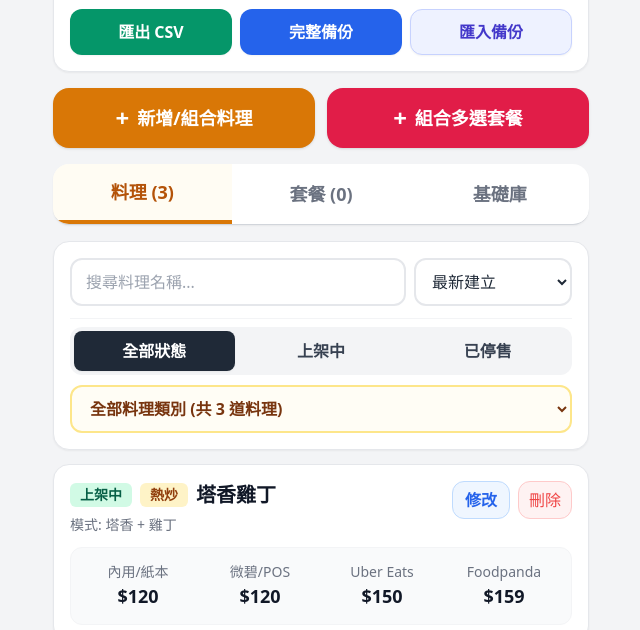
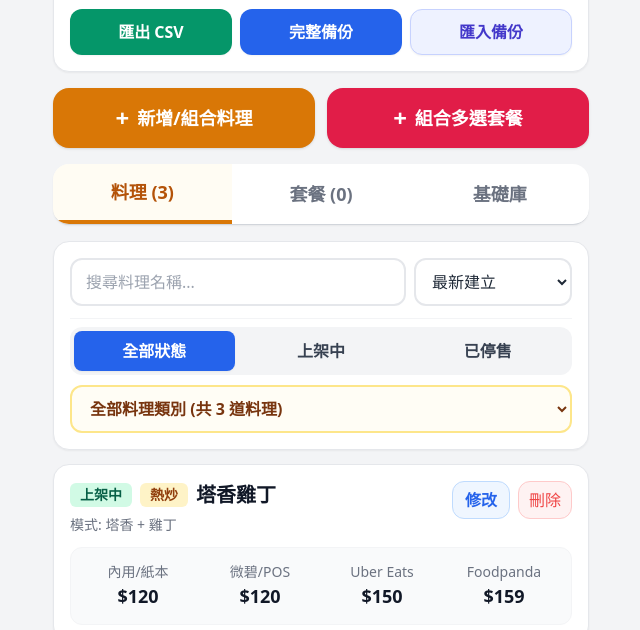
Before and after one commit to downwarjers/menu-manager, a plain HTML site: page index.html in a window 1280 px wide. Shown: the part 180-810 px from the top of the page, without its empty margins (319-959 px from the left). Drawn offline with nearby package versions, Linux system fonts and the light colour scheme.

Commit message:
style(ui): 優化菜單狀態篩選按鈕之選中色彩對比度
- 將「全部狀態」選中樣式由 bg-gray-800 調整為 bg-blue-600
- 改善選中按鈕在淺灰底色上的辨識度，避免與停售狀態之深灰色系混淆

```diff
--- a/index.html
+++ b/index.html
@@ -132,7 +132,7 @@
             <div class="grid grid-cols-3 gap-1.5 bg-gray-100 p-1 rounded-xl">
               <button
                 @click="dishFilterActive = ''"
-                :class="dishFilterActive === '' ? 'bg-gray-800 text-white shadow-sm' : 'text-gray-700'"
+                :class="dishFilterActive === '' ? 'bg-blue-600 text-white shadow-sm' : 'text-gray-700'"
                 class="py-2 text-sm sm:text-base rounded-lg font-bold transition-all"
               >
                 全部狀態
```
